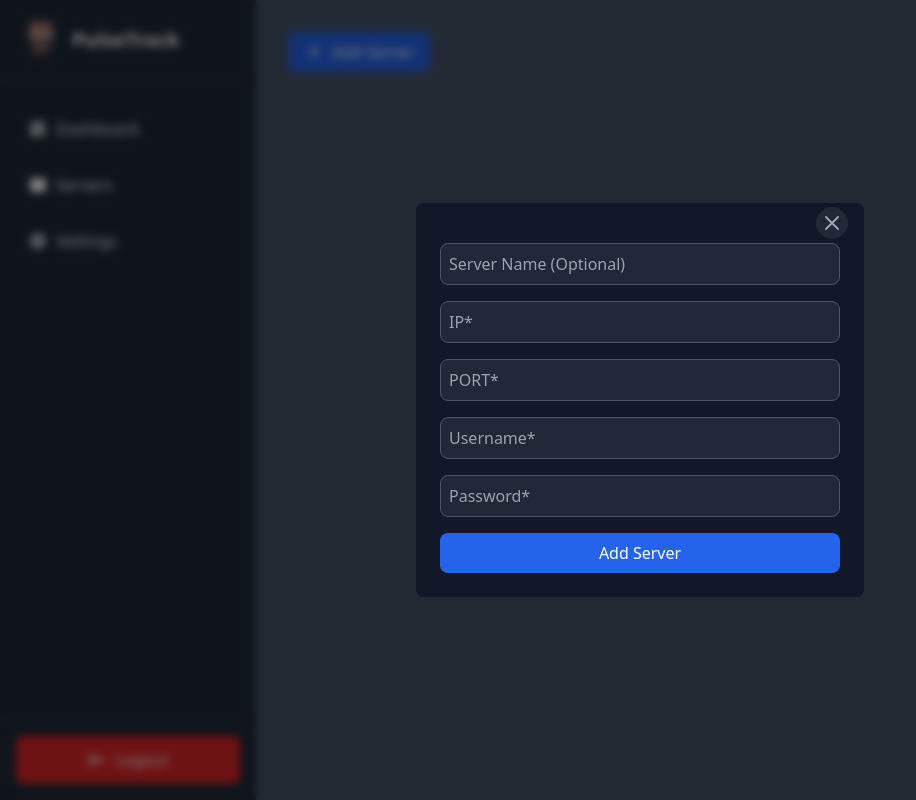
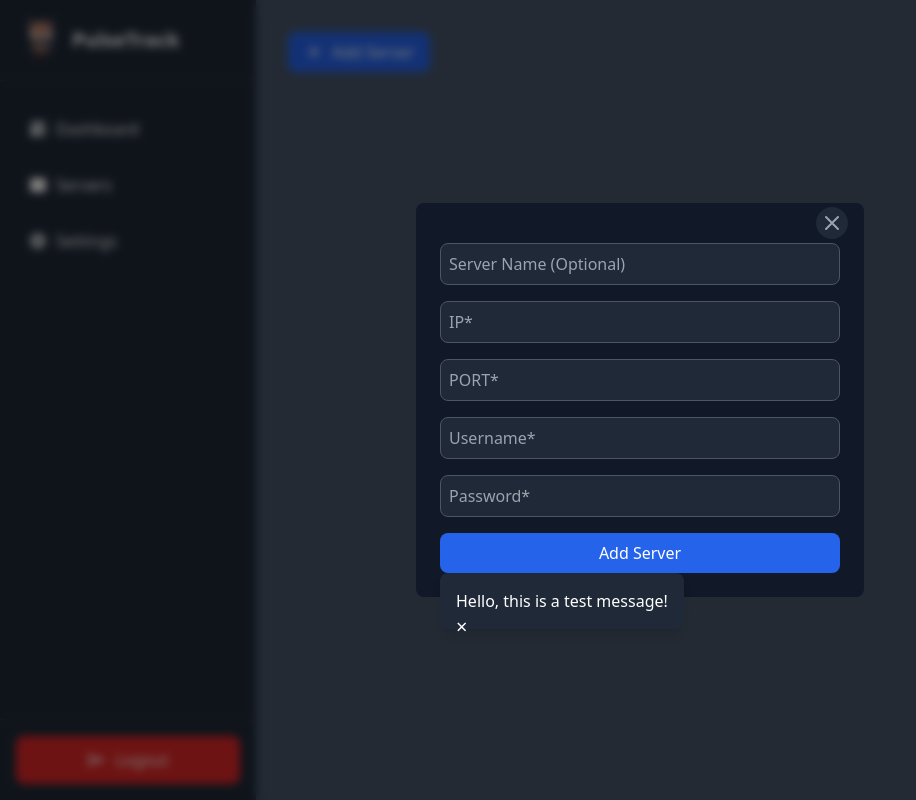
Before and after one commit to OlguD/server-monitoring, a Django app: page /dashboard/servers/ in a window 1280 px wide, after a click on "Add Server". Shown: the whole page, without its empty margins (0-916 px from the left). Run offline with Django 5.2, Linux system fonts and the light colour scheme; the visitor is signed in with stand-in values (Sample User, id 1); data that the repository does not hold is empty.

Commit message:
v1.0.0 sürümü için hazırlık

```diff
--- a/monitor/templates/monitor/dashboard.html
+++ b/monitor/templates/monitor/dashboard.html
@@ -8,7 +8,7 @@
 {% block main_content %}
     {% csrf_token %}
     <main class="ml-64 p-8">
-
+        {% include "monitor/message-popup.html" %}
         <div class="grid grid-cols-1 md:grid-cols-2 lg:grid-cols-4 gap-4 mb-6">
             <div class="">
                 <button id="monitoringToggle"
--- /dev/null
+++ b/monitor/templates/monitor/message-popup.html
@@ -0,0 +1,27 @@
+<div id="messagePopup" class="fixed left-1/2 transform -translate-x-1/2 bg-gray-800 text-white p-4 rounded-lg shadow-lg z-50 transition-all duration-500 opacity-0 -top-24">
+    <p id="messageText" class="text-center">
+        {% if message %}{{ message }}{% endif %}
+    </p>
+    <button id="closeMessagePopup" class="absolute top-2 right-2 text-white text-xl">&times;</button>
+</div>
+
+<script>
+    const messagePopup = document.getElementById("messagePopup");
+    const closeMessagePopup = document.getElementById("closeMessagePopup");
+
+    function showMessage(message) {
+        const messageText = document.getElementById('messageText');
+        messageText.textContent = message;
+        messagePopup.classList.add('top-5', 'opacity-100');
+        setTimeout(() => {
+            messagePopup.classList.remove('top-5', 'opacity-100');
+        }, 2500);
+    }
+
+    closeMessagePopup.addEventListener("click", () => {
+        messagePopup.classList.remove("top-5", "opacity-100");
+    });
+
+    // Example usage
+    showMessage('{{ message|default:"Hello, this is a test message!" }}');
+</script>
--- a/monitor/templates/monitor/server_list.html
+++ b/monitor/templates/monitor/server_list.html
@@ -9,6 +9,7 @@
         <div id="serverConfigurationPopup" class="hidden fixed inset-0 w-full h-full bg-black/50 backdrop-blur-sm flex items-center justify-center z-[9999]">
             <div class="bg-gray-900 p-6 rounded-lg w-full max-w-md relative z-[10000]">
                 {% include 'monitor/server_configuration_popup.html' %}
+                {% include "monitor/message-popup.html" %}
             </div>
         </div>
 
--- a/monitor/templates/monitor/settings.html
+++ b/monitor/templates/monitor/settings.html
@@ -10,8 +10,10 @@
         <div id="serverConfigurationPopup" class="hidden fixed inset-0 w-full h-full bg-black/50 backdrop-blur-sm flex items-center justify-center z-[9999]">
             <div class="bg-gray-900 p-6 rounded-lg w-full max-w-md relative z-[10000]">
                 {% include 'monitor/server_configuration_popup.html' %}
+                {% include "monitor/message-popup.html" %}
             </div>
         </div>
+
 
         <button
         onclick="document.getElementById('serverConfigurationPopup').classList.remove('hidden')"
--- a/monitor/views.py
+++ b/monitor/views.py
@@ -1,6 +1,7 @@
 from django.contrib.auth.decorators import login_required
 from django.shortcuts import render, redirect
 from django.http import JsonResponse, HttpResponseRedirect
+from django.contrib import messages
 
 from .utils.MonitorTools import MonitorTools
 
@@ -23,7 +24,7 @@
         password = request.POST.get('password')
 
         if not all([ip, port, username, password]):  # Name can be optional
-            # messages.error(request, 'Please fill in all required fields')
+            messages.error(request, 'Please fill in all required fields')
             return redirect('server_list')
 
         try:
@@ -41,11 +42,11 @@
                 status=True
             )
 
-            # messages.success(request, 'Server added successfully')
+            messages.success(request, 'Server added successfully')
             return redirect('server_list')
 
         except Exception as e:
-            # messages.error(request, f'Error adding server: {str(e)}')
+            messages.error(request, f'Error adding server: {str(e)}')
             return redirect('server_list')
 
     return redirect('server_list')
@@ -56,8 +57,10 @@
         try:
             server = ServerConfig.objects.get(id=server_id)
             server.delete()
+            messages.success(request, 'Server deleted successfully')
             return JsonResponse({"message": "Server deleted successfully"})
         except Exception as e:
+            messages.error(request, f'Error deleting server: {str(e)}')
             return JsonResponse({"error": f"Error deleting server: {str(e)}"}, status=500)
     return JsonResponse({"error": "Invalid request method"}, status=400)
 
@@ -90,7 +93,7 @@
 
 
 # Create your views here.
-@is_user_subscribed(time_limit=600) # 600 saniye (10 dakika)
+# @is_user_subscribed(time_limit=600) # 600 saniye (10 dakika)
 @login_required(login_url='/user/login')
 def dashboard(request, remaining_time=None):
     user = UserModel.objects.filter(id=request.user.id).first()
@@ -155,6 +158,7 @@
         }, status=500)
 
     except Exception as e:
+        messages.error(request, f'Error fetching server data: {str(e)}')
         return JsonResponse({
             "error": f"General error: {str(e)}"
         }, status=500)
--- a/static/css/style.css
+++ b/static/css/style.css
@@ -675,8 +675,16 @@
   display: none;
 }
 
+.h-12 {
+  height: 3rem;
+}
+
 .h-2 {
   height: 0.5rem;
+}
+
+.h-32 {
+  height: 8rem;
 }
 
 .h-4 {
@@ -699,10 +707,6 @@
   height: 100vh;
 }
 
-.h-12 {
-  height: 3rem;
-}
-
 .min-h-\[300px\] {
   min-height: 300px;
 }
@@ -713,6 +717,14 @@
 
 .w-11 {
   width: 2.75rem;
+}
+
+.w-12 {
+  width: 3rem;
+}
+
+.w-32 {
+  width: 8rem;
 }
 
 .w-4 {
@@ -733,10 +745,6 @@
 
 .w-full {
   width: 100%;
-}
-
-.w-12 {
-  width: 3rem;
 }
 
 .min-w-\[300px\] {
--- a/user/templates/user/base_form.html
+++ b/user/templates/user/base_form.html
@@ -6,6 +6,7 @@
     <meta name="viewport" content="width=device-width, initial-scale=1.0">
     <title>Server Monitoring | {% block title %}{% endblock %}</title>
     <link href="{% static 'css/style.css' %}" rel="stylesheet">
+    <link rel="icon" href="{% static 'assets/logo1.png' %}" type="image/png">
     {% block extra_head %}{% endblock %}
 </head>
 <body class="bg-gray-900 min-h-screen flex items-center justify-center p-4">
@@ -19,7 +20,10 @@
                 {% endfor %}
             {% endif %}
 
-            <h1 class="text-2xl font-bold text-white mb-6 text-center">{% block header %}{% endblock %}</h1>
+            <div class="flex justify-center mb-4">
+                <img src="{% static 'assets/logo1.png' %}" alt="Logo" class="h-32 w-32">
+            </div>
+            <h1 class="text-2xl font-bold text-white mb-6 text-center">PulseTrack | {% block header %}{% endblock %}</h1>
 
             <form method="post">
                 {% csrf_token %}
```
Also changed, not shown: 4 other files.
